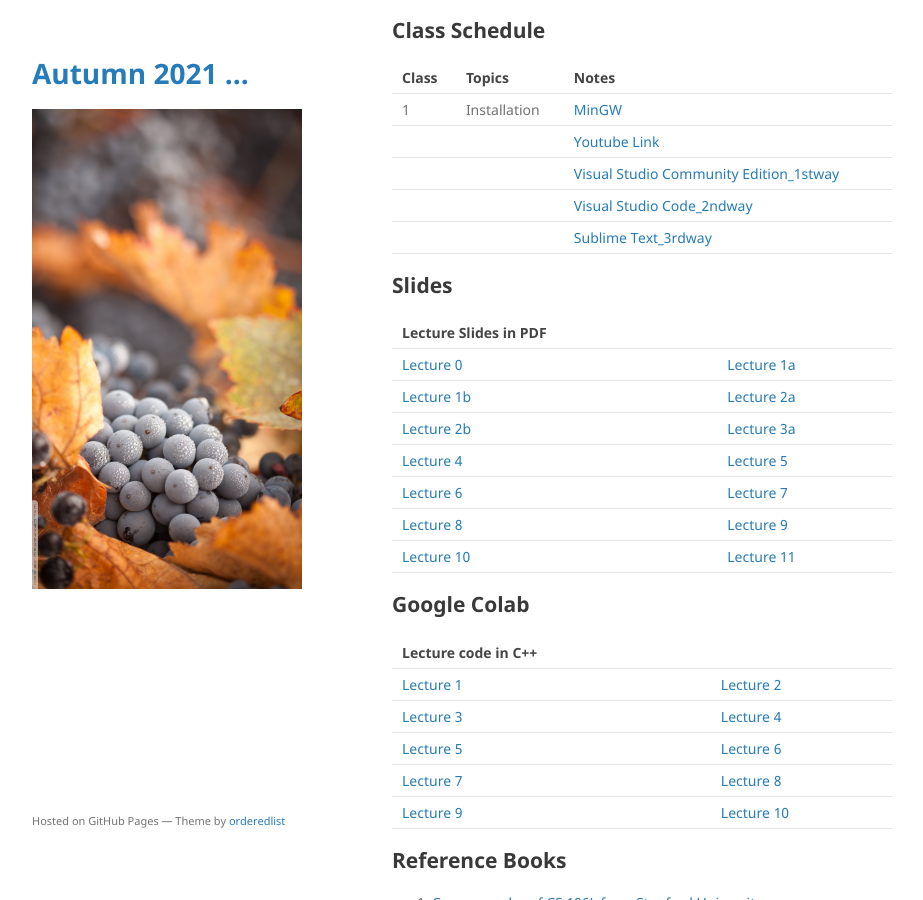
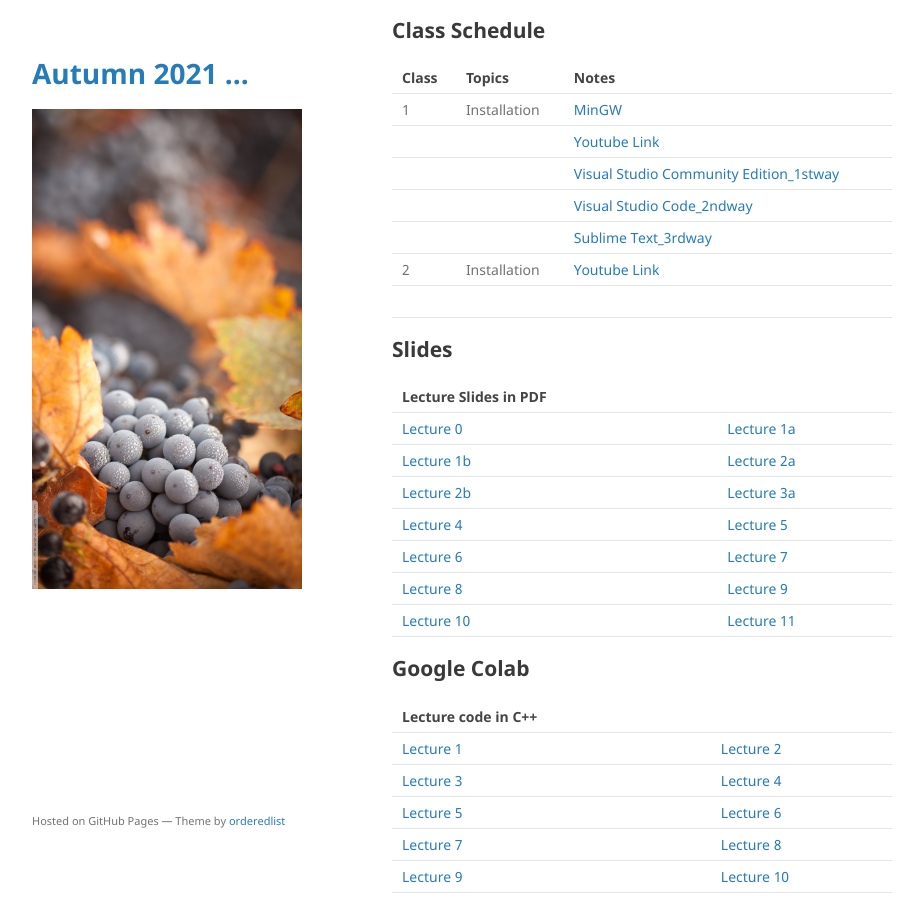
Before and after one commit to mohammadmotiurrahman/mohammadmotiurrahman.github.io, a Jekyll site: the page built from cse203_5/index.md, in a window 1280 px wide and 900 px high, scrolled down 2036 px. Shown: the whole window, without its empty margins (178-1101 px from the left). Built offline with Jekyll 4.4.1, drawn with Linux system fonts in a browser that asks for light colours; our own code applies the rules of GitHub Pages for plain Markdown files.

Commit message:
Update index.md

```diff
--- a/cse203_5/index.md
+++ b/cse203_5/index.md
@@ -67,10 +67,14 @@ environment will force me to not evaluate your exam copies.
 | Class   | Topics       | Notes                                                                                                          |
 |:--------|:-------------|:---------------------------------------------------------------------------------------------------------------|
 | 1       | Installation | [MinGW](https://drive.google.com/file/d/1WfPqvXIQ9ImnaKR7J7J3UnXzxPoBlpZH/view)                                |
-|         |              | [Youtube Link](https://youtu.be/GIVYwN5Mx3U)                                                                                               |
-|         |              | [Visual Studio Community Edition_1stway](https://visualstudio.microsoft.com/free-developer-offers/)                   |
-|         |              | [Visual Studio Code_2ndway](https://code.visualstudio.com/?wt.mc_id=vscom_downloads)                                  |
-|         |              | [Sublime Text_3rdway](https://www.sublimetext.com/)                                                                   |
+|         |              | [Youtube Link](https://youtu.be/GIVYwN5Mx3U)                                                                   |
+|         |              | [Visual Studio Community Edition_1stway](https://visualstudio.microsoft.com/free-developer-offers/)            |
+|         |              | [Visual Studio Code_2ndway](https://code.visualstudio.com/?wt.mc_id=vscom_downloads)                           |
+|         |              | [Sublime Text_3rdway](https://www.sublimetext.com/)                                                            |
+| 2       | Installation | [Youtube Link](https://youtu.be/GIVYwN5Mx3U)                                |
+|         |              |                                                                                             |
+
+
 
 
 
```
